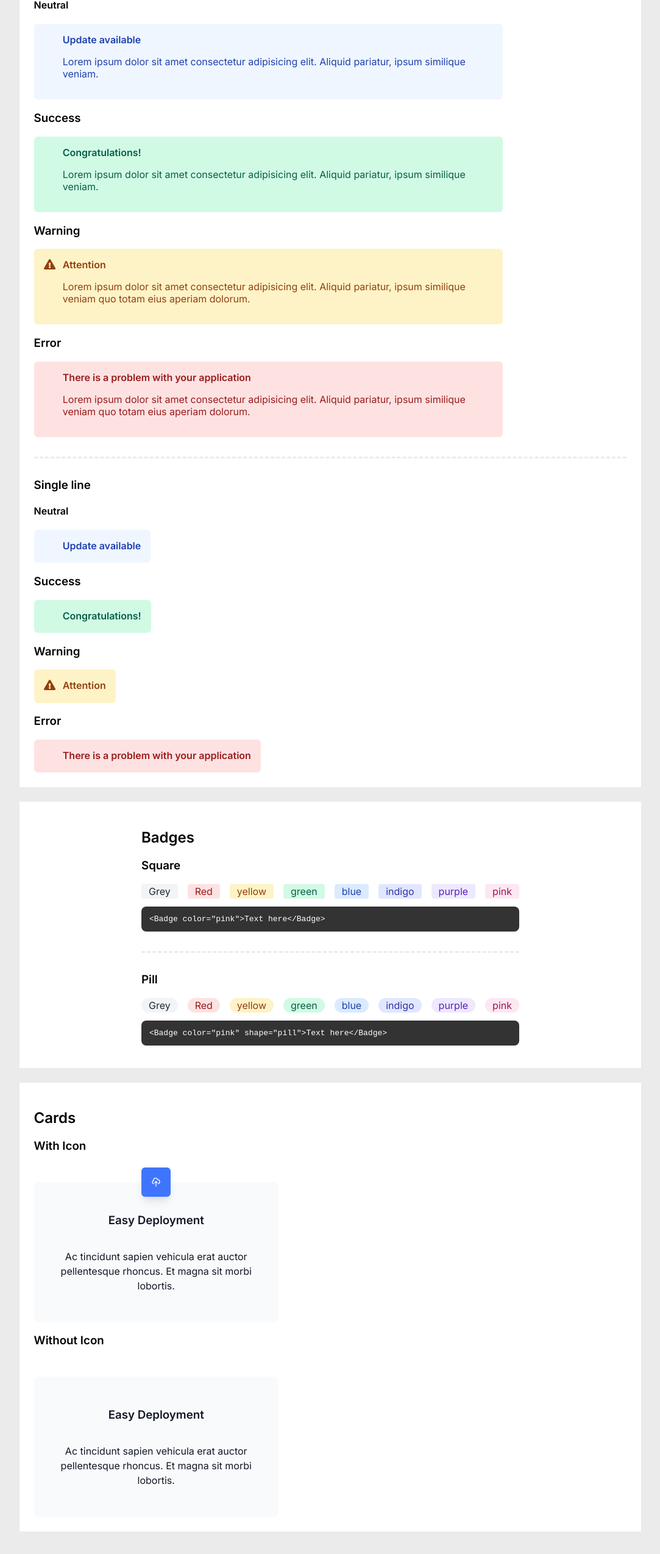
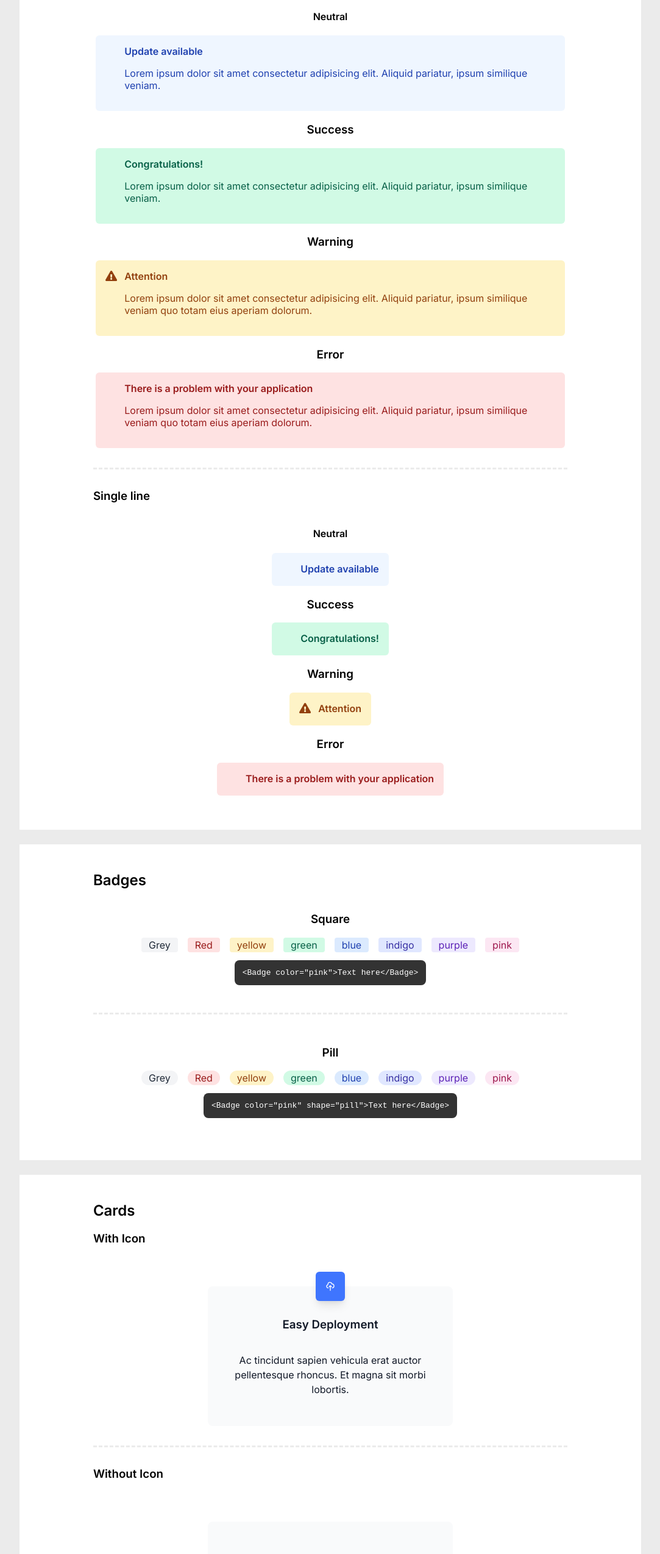
Before and after one commit to mchlol/component-library, a React (Vite) app: page / in a window 1280 px wide. Shown: the part 234-2783 px from the top of the page at 61% size, without its empty margins (98-1181 px from the left). Built offline with nearby package versions, Linux system fonts and the light colour scheme; some icons are missing.

Commit message:
align sections

```diff
--- a/src/App.css
+++ b/src/App.css
@@ -61,8 +61,9 @@ section {
 }
 
 .section-content {
-  width: fit-content;
+  width: 80%;
   margin: 0 auto;
+  padding-bottom: 2em;
 }
 
 section hr {
@@ -295,7 +296,8 @@ pre {
   .testimonial-with-image-container img {
     width: 95%;
     height: 50%;
-    top: -20%;
+    max-height: 300px;
+    top: -15%;
     left: 0;
     grid-row: 1;
   }
@@ -307,3 +309,20 @@ pre {
   }
 
 }
+
+@media (max-width: 503px) {
+  section,
+  .ection-content {
+    width: 100%;
+  }
+}
+
+@media (max-width: 400px) {
+  .testimonial-with-image-container img {
+    visibility: hidden;
+  }
+  .testimonial-with-image-container {
+    grid-template-rows: 1fr;
+    top: initial;
+  }
+}
--- a/src/App.jsx
+++ b/src/App.jsx
@@ -3,6 +3,7 @@ import './App.css'
 import BannerSection from './components/BannerSection'
 import BadgeSection from './components/BadgeSection'
 import CardSection from './components/CardSection'
+import TestimonialSection from './components/TestimonialSection'
 
 
 function App() {
@@ -16,6 +17,7 @@ function App() {
       <BannerSection/>
       <BadgeSection />
       <CardSection />
+      <TestimonialSection />
 
     </>
   )
--- a/src/components/BadgeSection.jsx
+++ b/src/components/BadgeSection.jsx
@@ -4,9 +4,15 @@ import Badge from "./Badge/Badge";
 export default function BadgeSection() {
     return (
     <section className="section--badge">
+
         <div className="section-content">
+
             <h2>Badges</h2>
+
+            <div className="flex-center column">
+
                 <h3>Square</h3>
+
                 <div className="flex-wrap-gap">
                     <Badge>Grey</Badge>
                     <Badge color="red">Red</Badge>
@@ -17,13 +23,19 @@ export default function BadgeSection() {
                     <Badge color="purple">purple</Badge>
                     <Badge color="pink">pink</Badge>
                 </div>
+
                 <pre>
                     <code>&lt;Badge color="pink"&gt;Text here&lt;/Badge&gt;</code>
                 </pre>
 
-                <hr />
+            </div>
+
+            <hr />
+
+            <div className="flex-center column">
 
                 <h3>Pill</h3>
+
                 <div className="flex-wrap-gap">
                     <Badge shape="pill">Grey</Badge>
                     <Badge color="red" shape="pill">Red</Badge>
@@ -34,9 +46,13 @@ export default function BadgeSection() {
                     <Badge color="purple" shape="pill">purple</Badge>
                     <Badge color="pink" shape="pill">pink</Badge>
                 </div>
+
                 <pre>
                     <code>&lt;Badge color="pink" shape="pill"&gt;Text here&lt;/Badge&gt;</code>
                 </pre>
+
+            </div>
+
         </div>
 
       </section>
--- a/src/components/BannerSection.jsx
+++ b/src/components/BannerSection.jsx
@@ -4,10 +4,11 @@ import Banner from './Banner'
 export default function BannerSection() {
     return (
       <section className="section--banner">
+        <div className="section-content">
           <h2>Banners</h2>
-
           <h3>Multiline</h3>
 
+          <div className="flex-center column">
           <h4>Neutral</h4>
             <Banner>
               <Banner.Heading>
@@ -17,7 +18,6 @@ export default function BannerSection() {
                 Lorem ipsum dolor sit amet consectetur adipisicing elit. Aliquid pariatur, ipsum similique veniam.
               </Banner.Text>
             </Banner>
-
             <h3>Success</h3>
             <Banner type="success">
               <Banner.Heading>
@@ -27,7 +27,6 @@ export default function BannerSection() {
               Lorem ipsum dolor sit amet consectetur adipisicing elit. Aliquid pariatur, ipsum similique veniam.
               </Banner.Text>
             </Banner>
-
             <h3>Warning</h3>
             <Banner type="warning">
               <Banner.Heading>
@@ -37,7 +36,6 @@ export default function BannerSection() {
                 Lorem ipsum dolor sit amet consectetur adipisicing elit. Aliquid pariatur, ipsum similique veniam quo totam eius aperiam dolorum.
               </Banner.Text>
             </Banner>
-
             <h3>Error</h3>
             <Banner type="error">
               <Banner.Heading>
@@ -47,33 +45,29 @@ export default function BannerSection() {
                 Lorem ipsum dolor sit amet consectetur adipisicing elit. Aliquid pariatur, ipsum similique veniam quo totam eius aperiam dolorum.
               </Banner.Text>
             </Banner>
-
+          </div>
           <hr />
-
           <h3>Single line</h3>
 
-        <div>
+          <div className="flex-center column">
               <h4>Neutral</h4>
               <Banner>
               <Banner.Heading>
                   Update available
               </Banner.Heading>
               </Banner>
-
               <h3>Success</h3>
               <Banner type="success">
               <Banner.Heading>
                   Congratulations!
               </Banner.Heading>
               </Banner>
-
               <h3>Warning</h3>
               <Banner type="warning">
               <Banner.Heading>
                   Attention
               </Banner.Heading>
               </Banner>
-
               <h3>Error</h3>
               <Banner type="error">
               <Banner.Heading>
@@ -81,6 +75,7 @@ export default function BannerSection() {
               </Banner.Heading>
               </Banner>
           </div>
+        </div>
 
       </section>
     )
--- a/src/components/CardSection.jsx
+++ b/src/components/CardSection.jsx
@@ -6,10 +6,10 @@ import { HiOutlineCloudUpload } from "react-icons/hi";
 export default function CardSection() {
     return (
     <section className="section--card">
+        <div className="section-content">
             <h2>Cards</h2>
-
             <h3>With Icon</h3>
-
+            <div className="flex-center">
                 <Card>
                     <Card.Icon>
                         <HiOutlineCloudUpload />
@@ -21,9 +21,10 @@ export default function CardSection() {
                         Ac tincidunt sapien vehicula erat auctor pellentesque rhoncus. Et magna sit morbi lobortis.
                     </Card.Text>
                 </Card>
-
+            </div>
+            <hr />
             <h3>Without Icon</h3>
-
+            <div className="flex-center">
                 <Card>
                     <Card.Header>
                         Easy Deployment
@@ -32,8 +33,8 @@ export default function CardSection() {
                         Ac tincidunt sapien vehicula erat auctor pellentesque rhoncus. Et magna sit morbi lobortis.
                     </Card.Text>
                 </Card>
-
-
+            </div>
+        </div>
 
       </section>
     )
--- /dev/null
+++ b/src/components/TestimonialSection.jsx
@@ -0,0 +1,38 @@
+import React from "react";
+import Testimonial from "./Testimonial"
+import { PiTreePalm } from "react-icons/pi";
+import TestimonialWithImage from "./TestimonialWithImage/TestimonialWithImage"
+import Image from '../assets/christina.jpg'
+
+export default function TestimonialSection() {
+    return (
+    <section className="section--testimonial">
+        <div className="section-content">
+            <h2>Testimonial</h2>
+            <h3>Plain</h3>
+            <div className="flex-center">
+                <Testimonial>
+                    <Testimonial.Logo>
+                        <PiTreePalm /> WorkCation
+                    </Testimonial.Logo>
+                    <Testimonial.Text>
+                        “Lorem ipsum dolor sit amet consectetur adipisicing elit. Nemo expedita voluptas culpa sapiente alias molestiae. Numquam corrupti in laborum sed rerum et corporis.”
+                    </Testimonial.Text>
+                    <Testimonial.Source>
+                        May Anderson / Workcation, CTO
+                    </Testimonial.Source>
+                </Testimonial>
+            </div>
+            <hr />
+            <h3>With image</h3>
+            <div className="flex-center">
+                <TestimonialWithImage imageSrc={Image}>
+                    <p>Lorem ipsum dolor sit amet, consectetur adipiscing elit. Sed urna nulla vitae laoreet augue. Amet feugiat est integer dolor auctor adipiscing nunc urna, sit.</p>
+                    <small>May Anderson / Workcation, CTO</small>
+                </TestimonialWithImage>
+            </div>
+        </div>
+
+      </section>
+    )
+}
--- a/src/components/TestimonialWithImage/TestimonialWithImage.jsx
+++ b/src/components/TestimonialWithImage/TestimonialWithImage.jsx
@@ -1,4 +1,6 @@
 import React from "react";
+import { BiSolidQuoteAltLeft } from "react-icons/bi";
+
 
 export default function TestimonialWithImage({imageSrc, imageAlt, children}) {
 
@@ -9,6 +11,7 @@ export default function TestimonialWithImage({imageSrc, imageAlt, children}) {
         >
             <img src={imageSrc} alt={imageAlt ? imageAlt : ''} />
             <div className="testimonial-text">
+                <BiSolidQuoteAltLeft className="quote-icon"/>
                 {children}
             </div>
         </div>
```
Also changed, not shown: src/components/TestimonialWithImage/index.jsx (deleted). Lines whose indentation alone changed are shown as unchanged.
